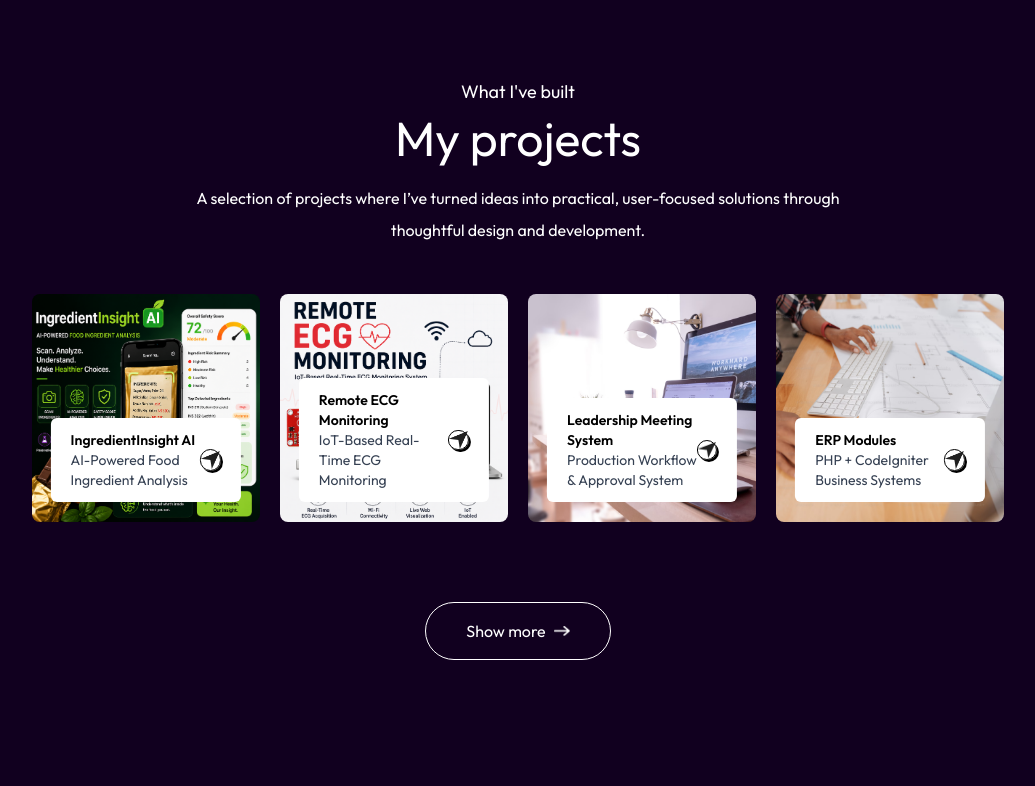
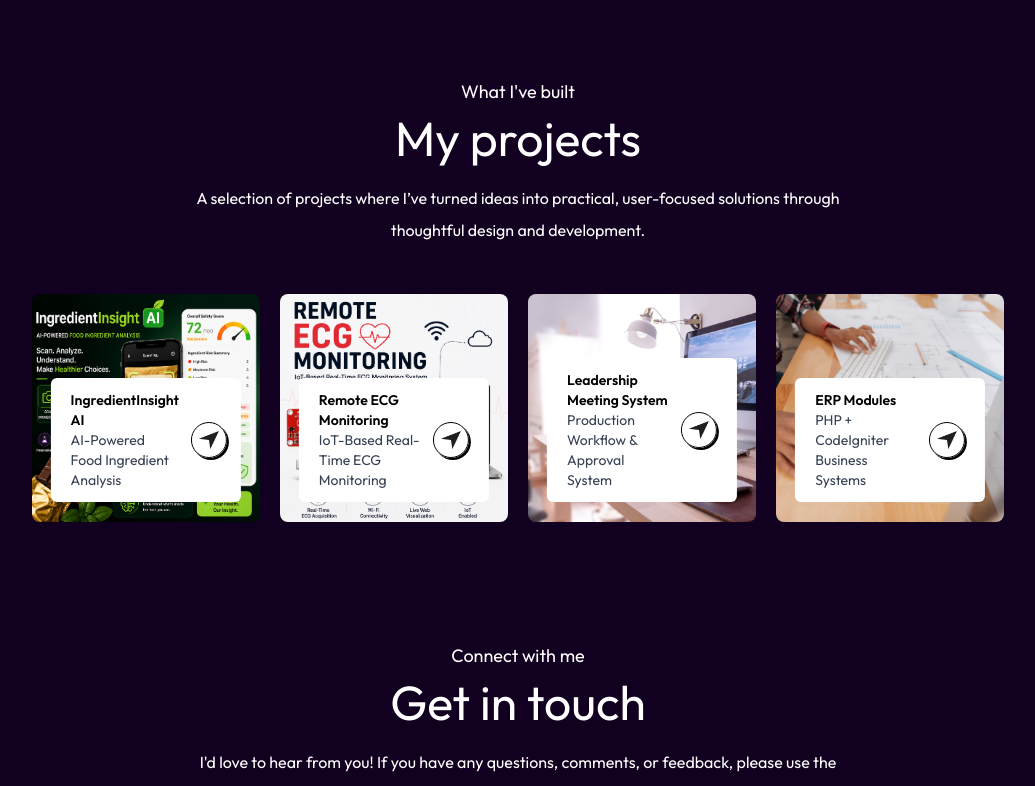
Before and after one commit to RaiDivyansh08/My-portfolio, a Next.js app: page / in a window 1280 px wide. Shown: the part 3200-3986 px from the top of the page, without its empty margins (122-1157 px from the left). Built offline with nearby package versions, Linux system fonts and the light colour scheme; a web font is replaced by a local one.

Commit message:
Fix project pages and hydration issue

```diff
--- a/src/app/components/Projects.jsx
+++ b/src/app/components/Projects.jsx
@@ -1,39 +1,72 @@
+'use client'
+
 import React from 'react'
 import { assets, workData } from '../../../assets/assets'
 import Image from 'next/image'
 import { motion } from 'motion/react'
 import Link from 'next/link'
-const Projects = ({isDarkMode}) => {
+
+const Projects = ({ isDarkMode }) => {
     return (
-     <motion.div id="project"className='w-full px-[12%] py-10 scroll-mt-20'
-      initial={{opacity:0}}
-        whileInView={{opacity:1}}
-        transition={{duration:1 }}
-        ><motion.h4
-         initial={{y: -20 ,opacity:0}}
-        whileInView={{y:0 ,opacity:1}}
-        transition={{duration:0.5 ,delay:0.3}}className='text-center mb-2 text-lg font-ovo'>What I've built</motion.h4>
-        <motion.h2   initial={{y: -20 ,opacity:0}}
-        whileInView={{y:0 ,opacity:1}}
-        transition={{duration:0.5 ,delay:0.5}}
-        className='text-center text-5xl font-ovo'>My projects</motion.h2>
+        <motion.div
+            id="project"
+            className="w-full px-[12%] py-10 scroll-mt-20"
+            initial={{ opacity: 0 }}
+            whileInView={{ opacity: 1 }}
+            transition={{ duration: 1 }}
+        >
+
+            {/* Section Heading */}
+
+            <motion.h4
+                initial={{ y: -20, opacity: 0 }}
+                whileInView={{ y: 0, opacity: 1 }}
+                transition={{ duration: 0.5, delay: 0.3 }}
+                className="text-center mb-2 text-lg font-ovo"
+            >
+                What I've built
+            </motion.h4>
+
+
+            <motion.h2
+                initial={{ y: -20, opacity: 0 }}
+                whileInView={{ y: 0, opacity: 1 }}
+                transition={{ duration: 0.5, delay: 0.5 }}
+                className="text-center text-5xl font-ovo"
+            >
+                My projects
+            </motion.h2>
+
 
             <motion.p
-         initial={{opacity:0}}
-        whileInView={{opacity:1}}
-        transition={{duration:0.5 ,delay:0.7}}
-        className='text-center max-w-2xl mx-auto mt-5 mb-12 font-ovo'>A selection of projects where I’ve turned ideas into practical, user-focused solutions through thoughtful design and development.</motion.p>
-        <motion.div  className='grid grid-cols-auto my-10 gap-5 dark:text-black'
-         initial={{opacity:0}}
-        whileInView={{opacity:1}}
-        transition={{duration:0.6 ,delay:0.9}}>
-      {workData.map((project, index) => (
+                initial={{ opacity: 0 }}
+                whileInView={{ opacity: 1 }}
+                transition={{ duration: 0.5, delay: 0.7 }}
+                className="text-center max-w-2xl mx-auto mt-5 mb-12 font-ovo"
+            >
+                A selection of projects where I’ve turned ideas into practical,
+                user-focused solutions through thoughtful design and development.
+            </motion.p>
+
+
+            {/* Projects Grid */}
+
+            <motion.div
+                className="grid grid-cols-auto my-10 gap-5 dark:text-black"
+                initial={{ opacity: 0 }}
+                whileInView={{ opacity: 1 }}
+                transition={{ duration: 0.6, delay: 0.9 }}
+            >
+
+                {workData.map((project) => (
+
                     <motion.div
                         key={project.slug}
                         whileHover={{ scale: 1.05 }}
                         transition={{ duration: 0.3 }}
                         className="relative"
                     >
+
                         <Link
                             href={`/projects/${project.slug}`}
                             className="block aspect-square bg-no-repeat bg-cover bg-center rounded-lg relative cursor-pointer group"
@@ -42,9 +75,12 @@ const Projects = ({isDarkMode}) => {
                             }}
                         >
 
+                            {/* Project Information */}
+
                             <div className="bg-white w-10/12 rounded-md absolute bottom-5 left-1/2 -translate-x-1/2 py-3 px-5 flex items-center justify-between duration-500 group-hover:bottom-7 text-sm">
 
                                 <div>
+
                                     <h2 className="font-semibold">
                                         {project.title}
                                     </h2>
@@ -52,27 +88,32 @@ const Projects = ({isDarkMode}) => {
                                     <p className="text-sm text-gray-700">
                                         {project.description}
                                     </p>
+
                                 </div>
 
-                <div className="border rounded-full border-black w-9 aspect-square flex items-center justify-center shadow-[2px_2px_0_#000] group-hover:bg-lime-300 transition">
+
+                                {/* Arrow */}
+
+                                <div className="border rounded-full border-black w-9 aspect-square flex items-center justify-center shadow-[2px_2px_0_#000] group-hover:bg-lime-300 transition shrink-0 ml-3">
+
                                     <Image
                                         src={assets.send_icon}
                                         alt=""
                                         className="w-5"
                                     />
+
                                 </div>
 
                             </div>
 
                         </Link>
+
                     </motion.div>
+
                 ))}
+
             </motion.div>
-        <motion.a
-         initial={{opacity:0}}
-        whileInView={{opacity:1}}
-        transition={{duration:0.5 ,delay:1.1}}
-        href="" className='w-max flex items-center justify-center gap-2 text-gray-700 border-[0.5px] border-gray-700  rounded-full py-3 px-10 mx-auto my-20 hover:bg-lightHover duration-500 dark:text-white dark:border-white dark:hover:bg-darkHover '>Show more <Image src={isDarkMode?assets.right_arrow_bold_dark:assets.right_arrow_bold} alt='' className='w-4'/></motion.a>
+
         </motion.div>
     )
 }
--- a/src/app/projects/[slug]/page.jsx
+++ b/src/app/projects/[slug]/page.jsx
@@ -68,15 +68,14 @@ const ProjectPage = () => {
 
     // Dark mode
    useEffect(() => {
-
     if (isDarkMode) {
         document.documentElement.classList.add('dark')
+        localStorage.setItem('theme', 'dark')
     } else {
         document.documentElement.classList.remove('dark')
+        localStorage.setItem('theme', 'light')
     }
-
 }, [isDarkMode])
-
 
     // Project not found
     if (!project) {
```
Lines whose indentation alone changed are shown as unchanged.
